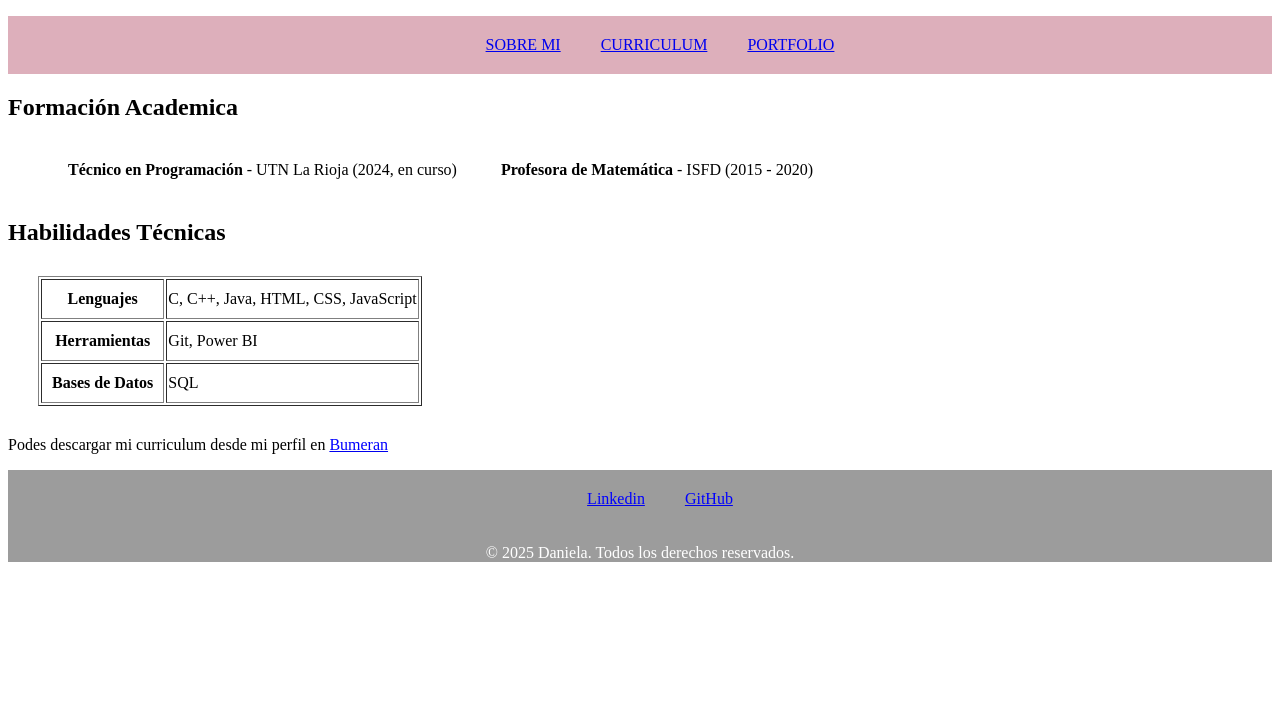
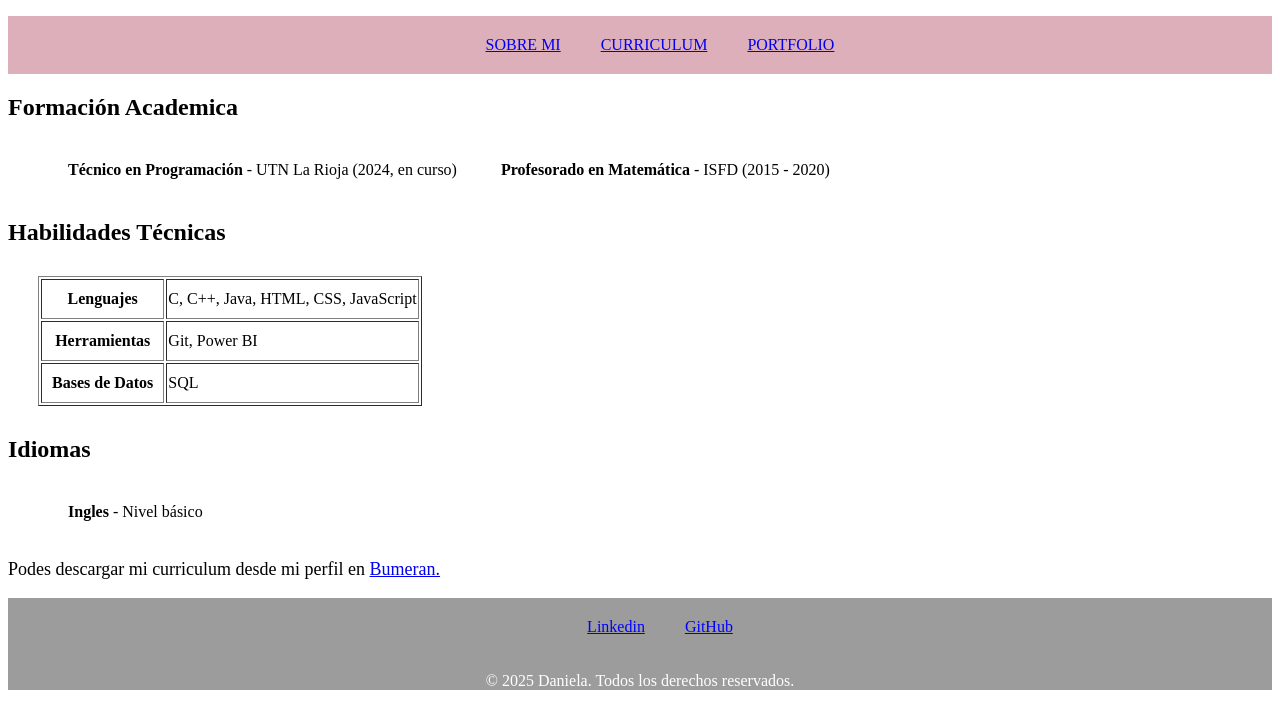
Before and after one commit to DanielaGanan/Presentacion, a plain HTML site: page curriculum.html in a window 1280 px wide. Drawn offline with Linux system fonts and the light colour scheme.

Commit message:
cambios en curriculum

```diff
--- a/css/estilo.css
+++ b/css/estilo.css
@@ -51,3 +51,11 @@ footer p {
     display: flex;
     justify-content: center;
 }
+
+#crml {
+    font-size: 18px;
+}
+
+#crml span{
+    color: blue;
+}
--- a/curriculum.html
+++ b/curriculum.html
@@ -18,7 +18,7 @@
             <h2>Formación Academica</h2>
             <ul class="curriculum">
                 <li><b>Técnico en Programación</b> - UTN La Rioja (2024, en curso)</li>
-                <li><b>Profesora de Matemática</b> - ISFD (2015 - 2020)</li>
+                <li><b>Profesorado en Matemática</b> - ISFD (2015 - 2020)</li>
             </ul>
         </div>
 
@@ -40,7 +40,14 @@
             </table>
         </div>
 
-        <p>Podes descargar mi curriculum desde mi perfil en <a href="https://www.bumeran.com.ar/postulantes/curriculum"><span style="color:blue">Bumeran</span></a></p>
+        <div>
+            <h2>Idiomas</h2>
+            <ul class="curriculum">
+                <li><b>Ingles</b> - Nivel básico</li>
+            </ul>
+        </div>
+
+        <p id="crml">Podes descargar mi curriculum desde mi perfil en <a href="https://www.bumeran.com.ar/postulantes/curriculum"><span">Bumeran.</span></a></p>
 
     </main>
 
```
